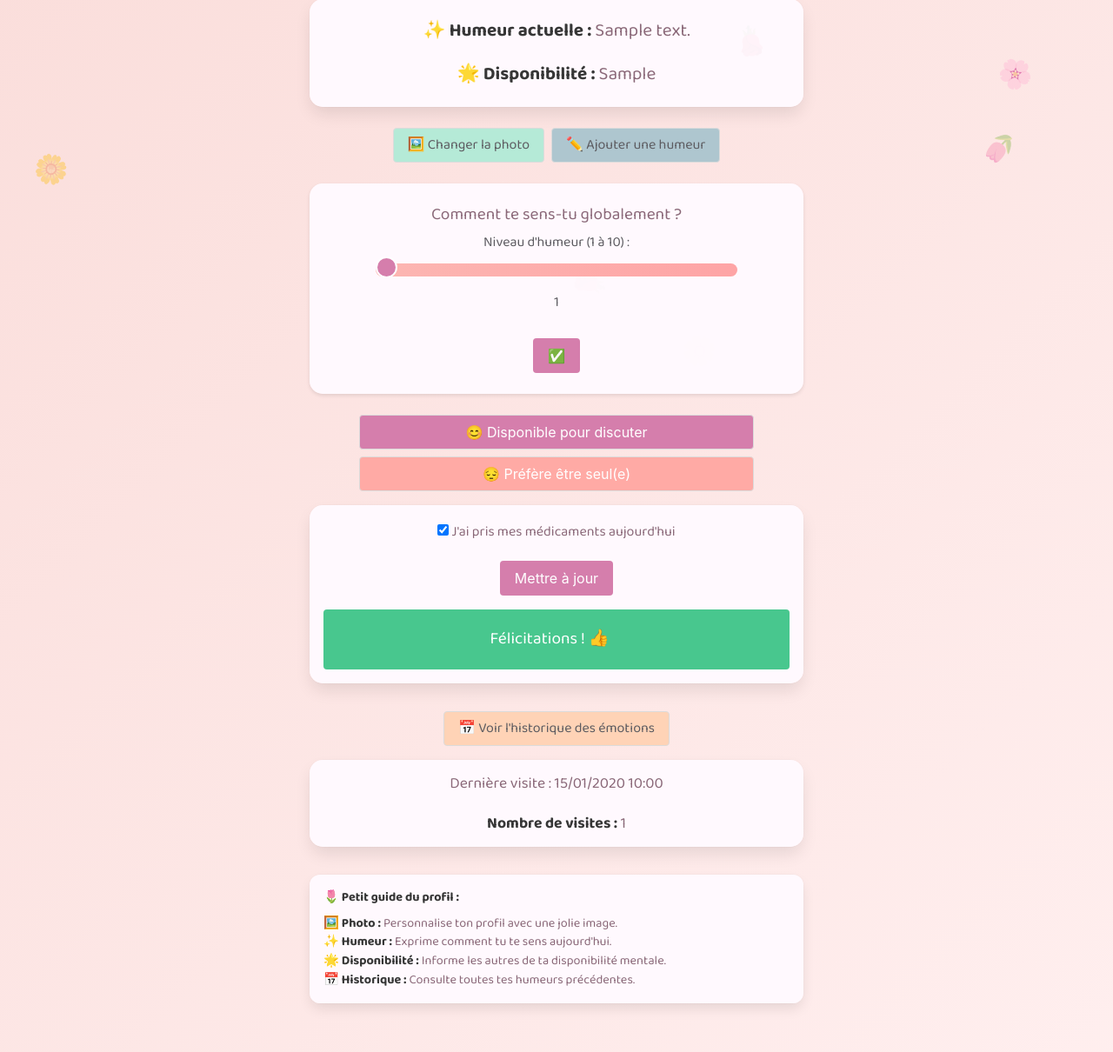
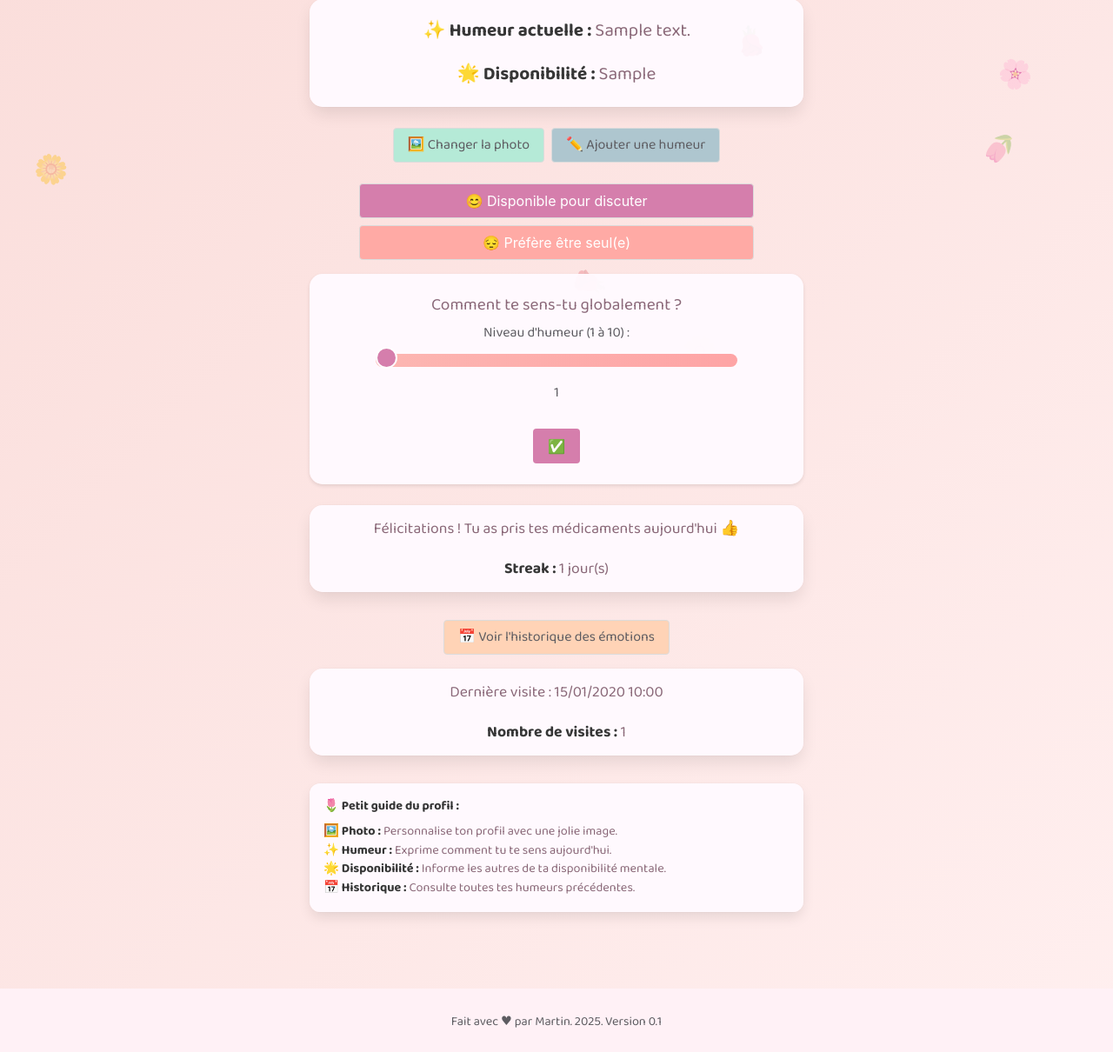
Before and after one commit to Ovanity/Elise, a Flask app: a page that uses templates/user_profile.html in a window 1280 px wide. Shown: the part 332-1542 px from the top of the page at 87% size. Run offline with Flask 3, Linux system fonts and the light colour scheme; the visitor is signed in with stand-in values (Sample User, id 1); tables that the repository leaves empty hold one stand-in row (values such as "Sample post"); grey boxes marked "Sample" are stand-in pictures.

Commit message:
requirements

```diff
--- a/app.py
+++ b/app.py
@@ -60,6 +60,7 @@
     visit_count = db.Column(db.Integer, default=0)
     medication_taken = db.Column(db.Boolean, default=False)
     medication_last_updated = db.Column(db.Date, default=nowparis_naive)
+    medication_streak = db.Column(db.Integer, default=0)
 
 class DailyMood(db.Model):
     id = db.Column(db.Integer, primary_key=True)
@@ -153,21 +154,26 @@
 def update_medication():
     if 'username' not in session:
         return redirect(url_for('login'))
-
     user = User.query.filter_by(username=session['username']).first()
     if user:
-        # Obtenir la date actuelle en heure de Paris (naïve)
-        today = nowparis_naive()
-        # Si le statut n'a pas été mis à jour aujourd'hui, le réinitialiser à False
-        if user.medication_last_updated != today:
+        today = nowparis_naive().date()
+        # Get the submitted value; checkbox returns "on" if checked
+        taken = (request.form.get("medication") == "on")
+        # If the user is taking their medication today and it wasn't recorded yet:
+        if taken:
+            if user.medication_last_updated is None or user.medication_last_updated < today:
+                if user.medication_last_updated is not None and (today - user.medication_last_updated).days == 1:
+                    user.medication_streak = (user.medication_streak or 0) + 1
+                else:
+                    user.medication_streak = 1
+                user.medication_taken = True
+                user.medication_last_updated = today
+                db.session.commit()
+        else:
             user.medication_taken = False
-
-        # Mettre à jour le statut en fonction de la case cochée dans le formulaire
-        # La valeur sera "on" si la case est cochée
-        user.medication_taken = (request.form.get("medication") == "on")
-        user.medication_last_updated = today
-        db.session.commit()
-
+            user.medication_streak = 0
+            user.medication_last_updated = today
+            db.session.commit()
     return redirect(url_for('user_profile', username=session['username']))
 
 
--- a/templates/user_profile.html
+++ b/templates/user_profile.html
@@ -32,6 +32,20 @@
         ✏️ Ajouter une humeur
       </a>
     </div>
+
+      <!-- Availability update form with vertically stacked buttons -->
+    <form method="POST" action="{{ url_for('update_availability') }}" style="margin-top:1rem;">
+      <div class="field" style="text-align: center;">
+        <button name="availability" value="Disponible" class="button" type="submit"
+                style="background-color:#D57EAC; color:#fff; display:block; margin:0.5rem auto; width:80%;">
+          😊 Disponible pour discuter
+        </button>
+        <button name="availability" value="Seul(e)" class="button" type="submit"
+                style="background-color:#FFAAA5; color:#fff; display:block; margin:0.5rem auto; width:80%;">
+          😔 Préfère être seul(e)
+        </button>
+      </div>
+    </form>
 
 <!-- Global Mood Slider -->
 <div class="box" style="background-color: rgba(255,250,255,0.95); border-radius: 15px; padding: 1.5rem; margin-top: 1rem; box-shadow: 0 2px 4px rgba(0,0,0,0.1);">
@@ -90,38 +104,20 @@
   }
 </style>
 
-    <!-- Availability update form with vertically stacked buttons -->
-    <form method="POST" action="{{ url_for('update_availability') }}" style="margin-top:1rem;">
-      <div class="field" style="text-align: center;">
-        <button name="availability" value="Disponible" class="button" type="submit"
-                style="background-color:#D57EAC; color:#fff; display:block; margin:0.5rem auto; width:80%;">
-          😊 Disponible pour discuter
-        </button>
-        <button name="availability" value="Seul(e)" class="button" type="submit"
-                style="background-color:#FFAAA5; color:#fff; display:block; margin:0.5rem auto; width:80%;">
-          😔 Préfère être seul(e)
-        </button>
-      </div>
-    </form>
-  <div class="box" style="background-color: rgba(255,250,255,0.95); border-radius: 15px; padding: 1rem; margin-top: 1rem; text-align: center;">
-    <form method="POST" action="{{ url_for('update_medication') }}">
-      <div class="field">
-        <label class="checkbox" style="font-size: 1rem; color: #8A6878;">
-          <input type="checkbox" name="medication" {% if user.medication_taken %}checked{% endif %}>
-          J'ai pris mes médicaments aujourd'hui
-        </label>
-      </div>
-      <div class="field">
-        <button class="button is-link" type="submit" style="margin-top: 0.5rem; background-color: #D57EAC; border-color: transparent;">
-          Mettre à jour
-        </button>
-      </div>
-    </form>
+  <!-- Medication Tracker Streak -->
+  <div class="box" style="background-color: rgba(255,250,255,0.95); border-radius:15px; padding:1rem; margin-top:1rem;">
     {% if user.medication_taken %}
-      <div class="notification is-success" style="margin-top: 1rem; text-align: center;">
-        Félicitations ! 👍
-      </div>
+      <p class="subtitle" style="color:#8A6878; font-size:1.1rem;">
+        Félicitations ! Tu as pris tes médicaments aujourd'hui 👍
+      </p>
+    {% else %}
+      <p class="subtitle" style="color:#8A6878; font-size:1.1rem;">
+        N'oublie pas de prendre tes médicaments 💊
+      </p>
     {% endif %}
+    <p class="subtitle" style="color:#8A6878; font-size:1.1rem;">
+      <strong>Streak :</strong> {{ user.medication_streak }} jour(s)
+    </p>
   </div>
   {% else %}
     <p style="color:#8A6878; margin-top:1rem;">
```
Also changed, not shown: migrations/versions/df8d74ca7116_ajout_du_suivi_des_médicaments.py (added, +32 -0 lines).
